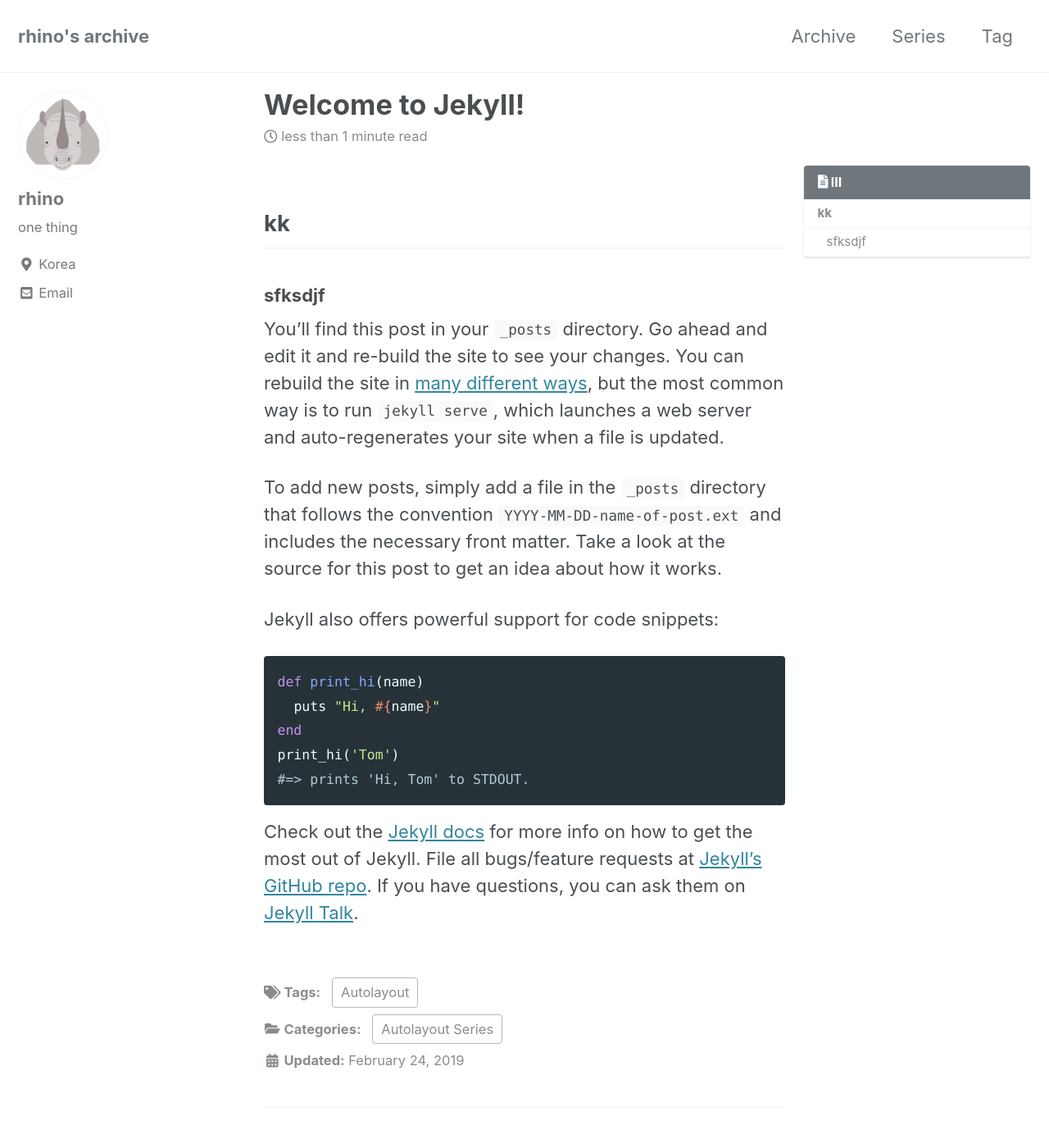
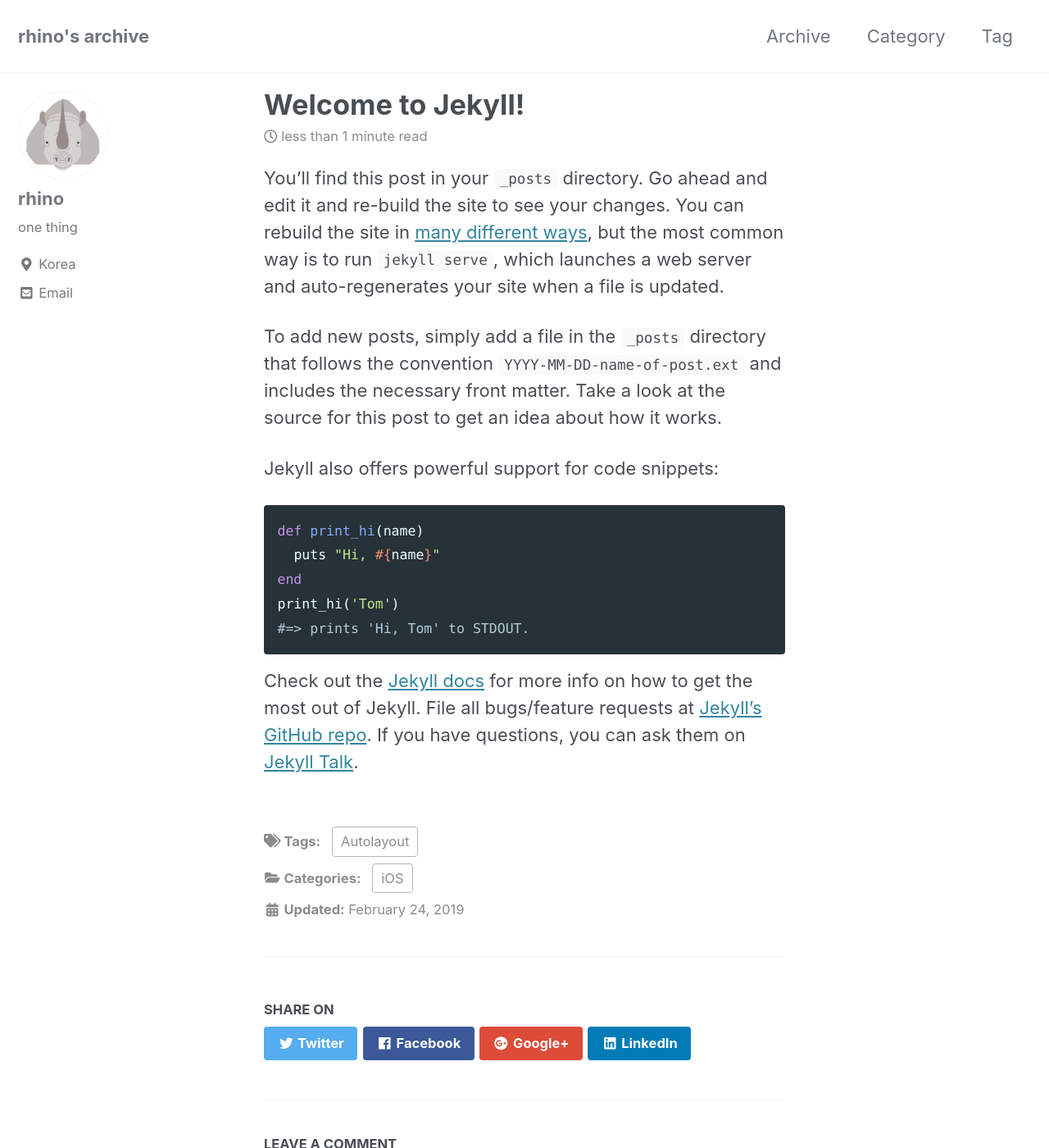
Before and after one commit to HaeSeongPark/haeseongpark.github.io, a Jekyll site: the page built from _posts/2019-02-24-hello-world.md, in a window 1280 px wide and 1400 px high. Shown: the whole window at 82% size. Built offline with Jekyll 4.4.1, drawn with Linux system fonts in a browser that asks for light colours; cached includes are drawn as plain includes; comment, search, counter and statistics services are not loaded.

Commit message:
Change series to category

```diff
--- a/_data/navigation.yml
+++ b/_data/navigation.yml
@@ -4,7 +4,7 @@
   #  url: "/about/" # 클릭시 이동할 URL
   - title: "Archive"
     url: /year-archive/
-  - title: "Series"
+  - title: "Category"
     url: /categories/
   - title: "Tag"
     url: /tags/
--- a/_pages/category-archive.md
+++ b/_pages/category-archive.md
@@ -1,5 +1,5 @@
 ---
-title: "Posts by Series"
+title: "Posts by Category"
 layout: categories
 permalink: /categories/
 author_profile: true
--- a/_posts/2019-02-24-hello-world.md
+++ b/_posts/2019-02-24-hello-world.md
@@ -3,15 +3,13 @@
 header:
   teaser: "https://farm5.staticflickr.com/4076/4940499208_b79b77fb0a_z.jpg"
 categories:
-  - Autolayout Series
+  - iOS
 tags:
   - Autolayout
-toc: true
-toc_label: "lll"
-toc_sticky: true
+#toc: true
+#toc_label: "lll"
+#toc_sticky: true
 ---
-## kk
-### sfksdjf
 
 You'll find this post in your `_posts` directory. Go ahead and edit it and re-build the site to see your changes. You can rebuild the site in [many different ways](https://jekyllrb.com/docs/usage/), but the most common way is to run `jekyll serve`, which launches a web server and auto-regenerates your site when a file is updated.
 
```
